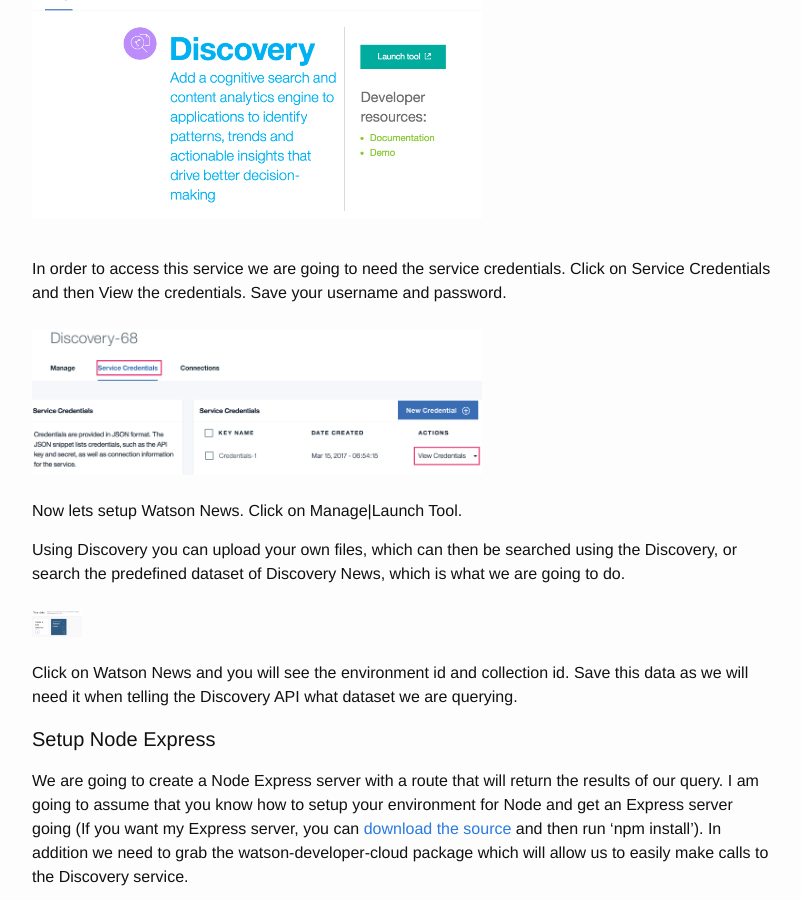
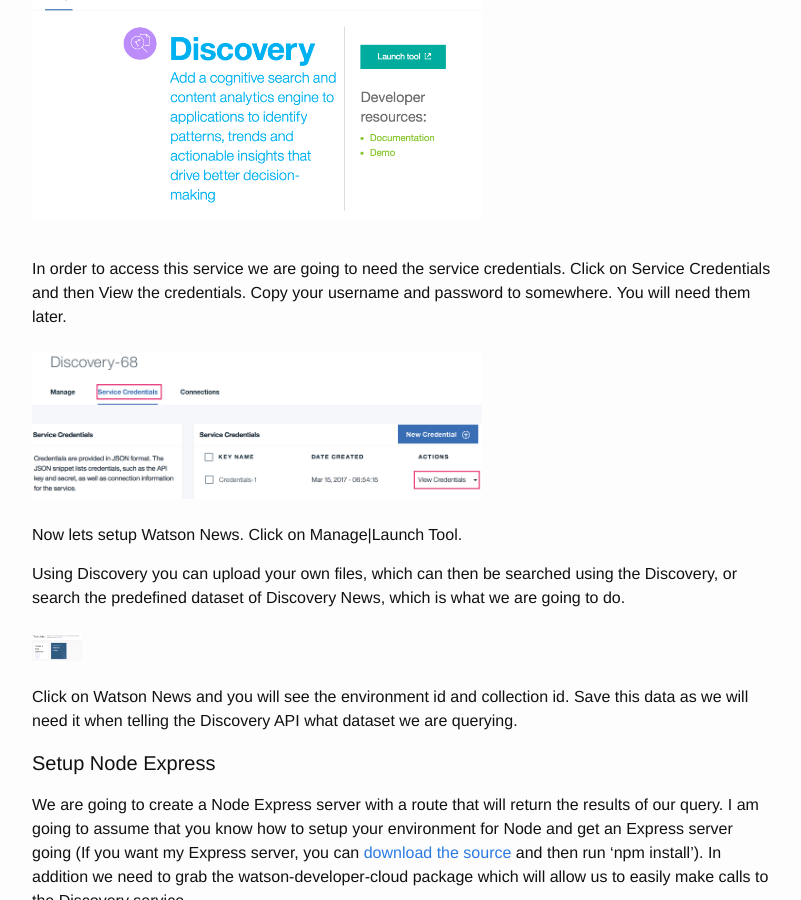
Before and after one commit to pwcremin/pwcremin.github.io, a Jekyll site: the page built from _posts/2017-03-15-discovery-news-bitcoin.markdown, in a window 1280 px wide and 900 px high, scrolled down 1419 px. Shown: the whole window, without its empty margins (238-1039 px from the left). Built offline with Jekyll 4.4.1, drawn with Linux system fonts in a browser that asks for light colours; comment, search, counter and statistics services are not loaded.

Commit message:
Update 2017-03-15-discovery-news-bitcoin.markdown

```diff
--- a/_posts/2017-03-15-discovery-news-bitcoin.markdown
+++ b/_posts/2017-03-15-discovery-news-bitcoin.markdown
@@ -36,7 +36,7 @@
 <br>
 <br>
 
-In order to access this service we are going to need the service credentials. Click on Service Credentials and then View the credentials.  Save your username and password.
+In order to access this service we are going to need the service credentials. Click on Service Credentials and then View the credentials.  Copy your username and password to somewhere. You will need them later.
 <br>
 <br>
 <img src="/assets/discovery-bitcoin/service-credentials.png" width="450"/>
```
